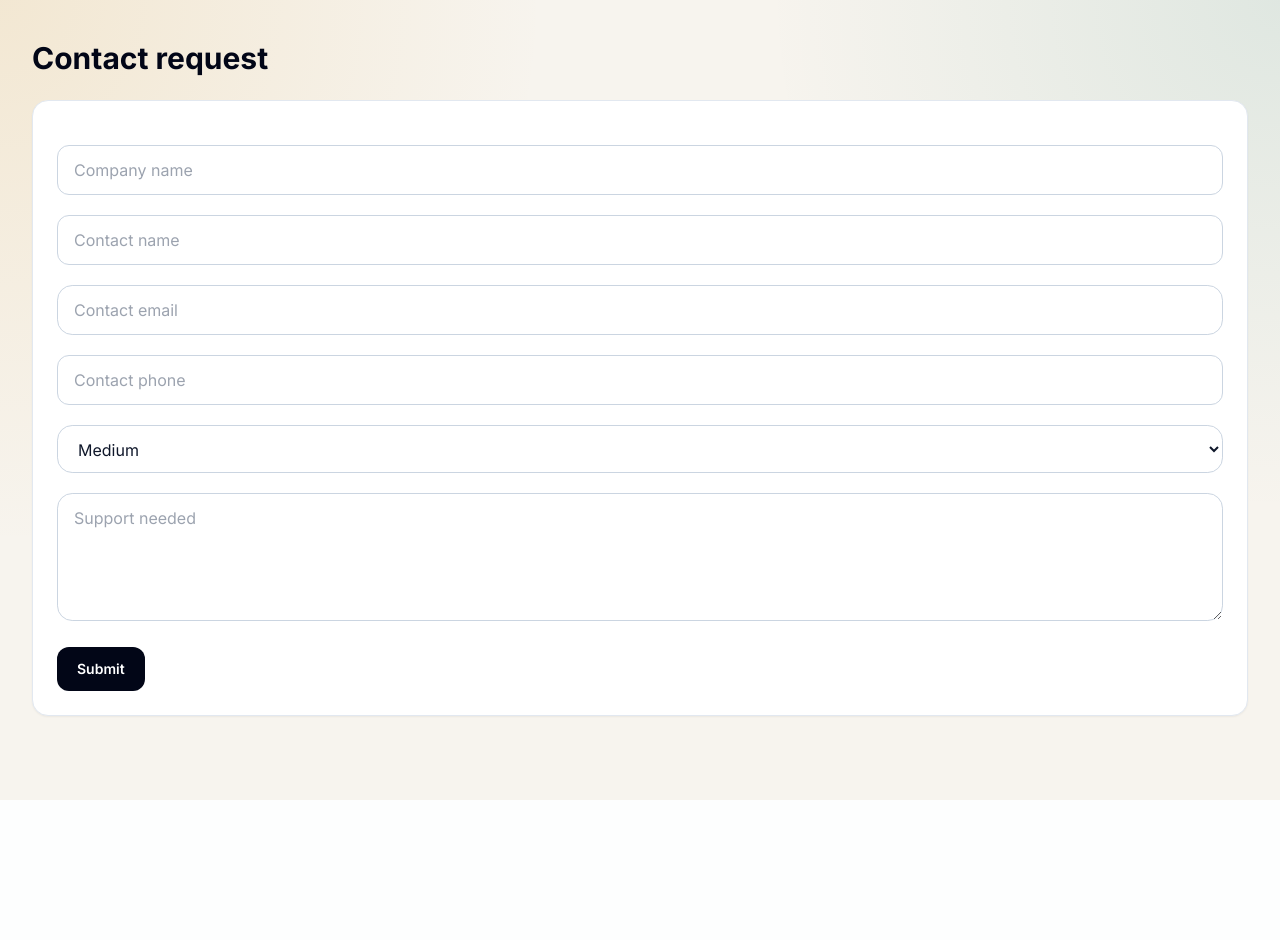
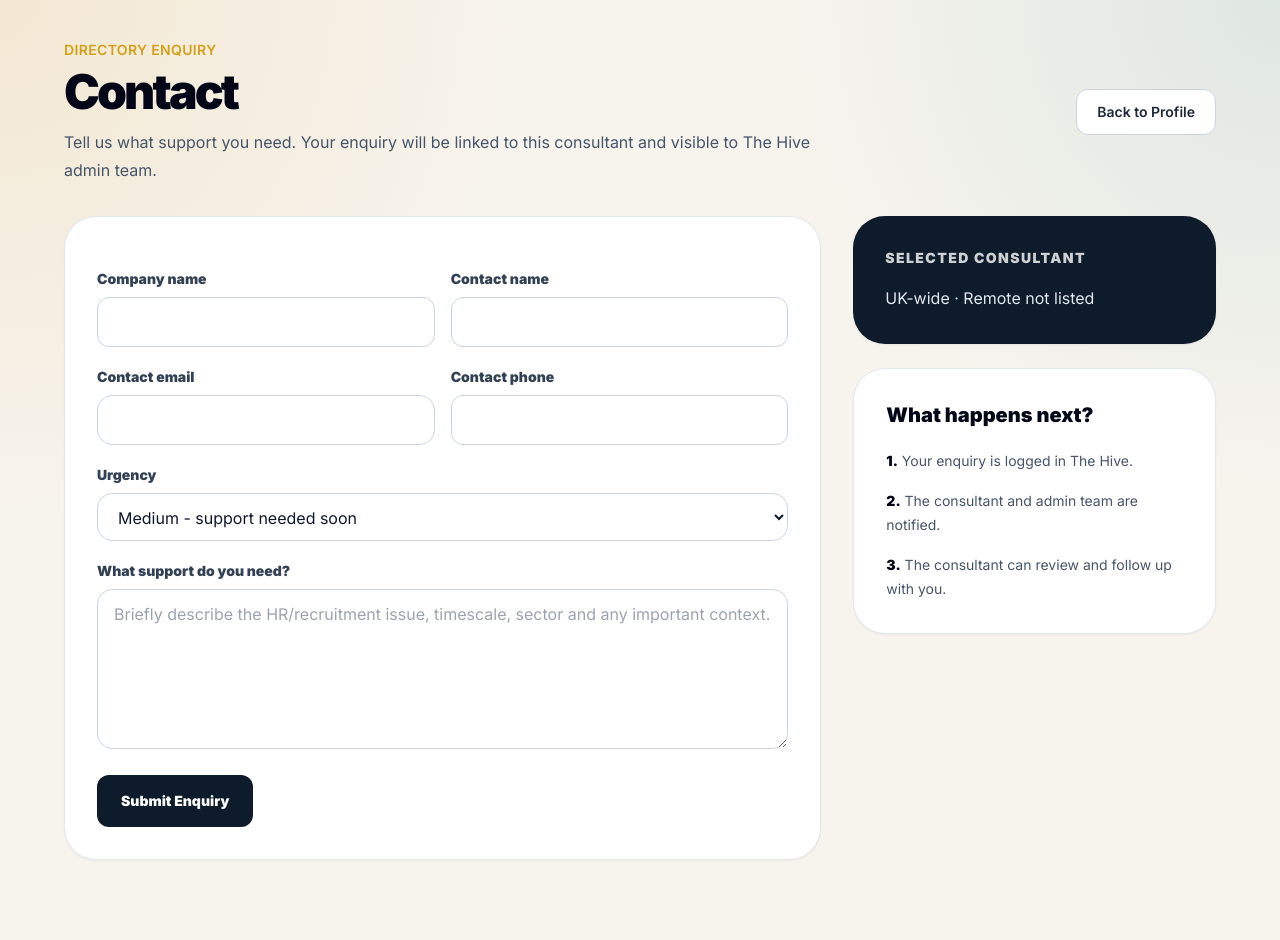
Before and after one commit to Dolman17/hive, a Python web app: template templates/directory_enquiries/public_form.html in a window 1280 px wide. Before the commit the page ends 800 px from the top, so only its background shows below. Run offline with Jinja, Linux system fonts and the light colour scheme; the template is opened without the code that fills it, so the values that code supplies are empty; some libraries are stand-ins or nearby versions.

Commit message:
Polish public directory enquiry form

```diff
--- a/templates/directory_enquiries/public_form.html
+++ b/templates/directory_enquiries/public_form.html
@@ -1,14 +1,82 @@
 {% extends "base.html" %}
 {% block content %}
-<h1 class="text-3xl font-bold text-slate-950 mb-6">Contact request</h1>
-<form method="POST" class="bg-white rounded-2xl border border-slate-200 p-6 shadow-sm space-y-5">
-    <input type="hidden" name="csrf_token" value="{{ csrf_token() }}">
-    <input name="company_name" placeholder="Company name" class="w-full rounded-xl border border-slate-300 px-4 py-3" required>
-    <input name="contact_name" placeholder="Contact name" class="w-full rounded-xl border border-slate-300 px-4 py-3" required>
-    <input type="email" name="contact_email" placeholder="Contact email" class="w-full rounded-xl border border-slate-300 px-4 py-3" required>
-    <input name="contact_phone" placeholder="Contact phone" class="w-full rounded-xl border border-slate-300 px-4 py-3">
-    <select name="urgency" class="w-full rounded-xl border border-slate-300 px-4 py-3 bg-white"><option value="low">Low</option><option value="medium" selected>Medium</option><option value="high">High</option><option value="critical">Critical</option></select>
-    <textarea name="support_needed" placeholder="Support needed" class="w-full rounded-xl border border-slate-300 px-4 py-3 min-h-32"></textarea>
-    <button type="submit" class="rounded-xl bg-slate-950 text-white px-5 py-3 text-sm font-semibold hover:bg-slate-800">Submit</button>
-</form>
+
+{% set consultant_name = profile.business_name or profile.user.name %}
+{% set settings = profile.user.tenant_settings %}
+{% set primary_colour = settings.primary_colour if settings and settings.primary_colour else '#0D1B2A' %}
+{% set accent_colour = settings.accent_colour if settings and settings.accent_colour else '#D4A017' %}
+
+<div class="max-w-6xl mx-auto">
+    <div class="mb-8 flex flex-col md:flex-row md:items-center md:justify-between gap-4">
+        <div>
+            <p class="text-sm font-semibold uppercase tracking-wide" style="color: {{ accent_colour }};">Directory Enquiry</p>
+            <h1 class="text-4xl md:text-5xl font-black tracking-[-0.06em] text-slate-950 mt-2">Contact {{ consultant_name }}</h1>
+            <p class="text-slate-600 mt-3 max-w-3xl leading-7">Tell us what support you need. Your enquiry will be linked to this consultant and visible to The Hive admin team.</p>
+        </div>
+        <a href="{{ url_for('public_directory.directory_profile', profile_id=profile.id) }}" class="rounded-xl bg-white border border-slate-300 text-slate-800 px-5 py-3 text-sm font-semibold hover:bg-slate-50">Back to Profile</a>
+    </div>
+
+    <div class="grid grid-cols-1 lg:grid-cols-3 gap-8">
+        <form method="POST" class="lg:col-span-2 bg-white rounded-[2rem] border border-slate-200 p-8 shadow-sm space-y-5">
+            <input type="hidden" name="csrf_token" value="{{ csrf_token() }}">
+
+            <div class="grid grid-cols-1 md:grid-cols-2 gap-4">
+                <div>
+                    <label class="block text-sm font-black text-slate-700 mb-2">Company name</label>
+                    <input name="company_name" class="w-full rounded-xl border border-slate-300 px-4 py-3 focus:outline-none focus:ring-2 focus:ring-amber-400" required>
+                </div>
+                <div>
+                    <label class="block text-sm font-black text-slate-700 mb-2">Contact name</label>
+                    <input name="contact_name" class="w-full rounded-xl border border-slate-300 px-4 py-3 focus:outline-none focus:ring-2 focus:ring-amber-400" required>
+                </div>
+            </div>
+
+            <div class="grid grid-cols-1 md:grid-cols-2 gap-4">
+                <div>
+                    <label class="block text-sm font-black text-slate-700 mb-2">Contact email</label>
+                    <input type="email" name="contact_email" class="w-full rounded-xl border border-slate-300 px-4 py-3 focus:outline-none focus:ring-2 focus:ring-amber-400" required>
+                </div>
+                <div>
+                    <label class="block text-sm font-black text-slate-700 mb-2">Contact phone</label>
+                    <input name="contact_phone" class="w-full rounded-xl border border-slate-300 px-4 py-3 focus:outline-none focus:ring-2 focus:ring-amber-400">
+                </div>
+            </div>
+
+            <div>
+                <label class="block text-sm font-black text-slate-700 mb-2">Urgency</label>
+                <select name="urgency" class="w-full rounded-xl border border-slate-300 px-4 py-3 bg-white focus:outline-none focus:ring-2 focus:ring-amber-400">
+                    <option value="low">Low - exploratory</option>
+                    <option value="medium" selected>Medium - support needed soon</option>
+                    <option value="high">High - urgent support needed</option>
+                    <option value="critical">Critical - immediate risk/issue</option>
+                </select>
+            </div>
+
+            <div>
+                <label class="block text-sm font-black text-slate-700 mb-2">What support do you need?</label>
+                <textarea name="support_needed" class="w-full rounded-xl border border-slate-300 px-4 py-3 min-h-40 focus:outline-none focus:ring-2 focus:ring-amber-400" placeholder="Briefly describe the HR/recruitment issue, timescale, sector and any important context."></textarea>
+            </div>
+
+            <button type="submit" class="rounded-xl text-white px-6 py-4 text-sm font-black hover:opacity-90" style="background: {{ primary_colour }};">Submit Enquiry</button>
+        </form>
+
+        <aside class="space-y-6">
+            <div class="rounded-[2rem] text-white p-8 shadow-sm" style="background: {{ primary_colour }};">
+                <p class="text-sm font-black uppercase tracking-widest opacity-80">Selected consultant</p>
+                <h2 class="mt-3 text-2xl font-black tracking-[-0.04em]">{{ consultant_name }}</h2>
+                <p class="mt-4 text-slate-200 leading-7">{{ profile.location or 'UK-wide' }} · {{ 'Remote available' if profile.remote_available else 'Remote not listed' }}</p>
+            </div>
+
+            <div class="rounded-[2rem] bg-white border border-slate-200 p-8 shadow-sm">
+                <h2 class="text-xl font-black text-slate-950">What happens next?</h2>
+                <ol class="mt-5 space-y-4 text-sm text-slate-600 leading-6">
+                    <li><span class="font-black text-slate-950">1.</span> Your enquiry is logged in The Hive.</li>
+                    <li><span class="font-black text-slate-950">2.</span> The consultant and admin team are notified.</li>
+                    <li><span class="font-black text-slate-950">3.</span> The consultant can review and follow up with you.</li>
+                </ol>
+            </div>
+        </aside>
+    </div>
+</div>
+
 {% endblock %}
```
